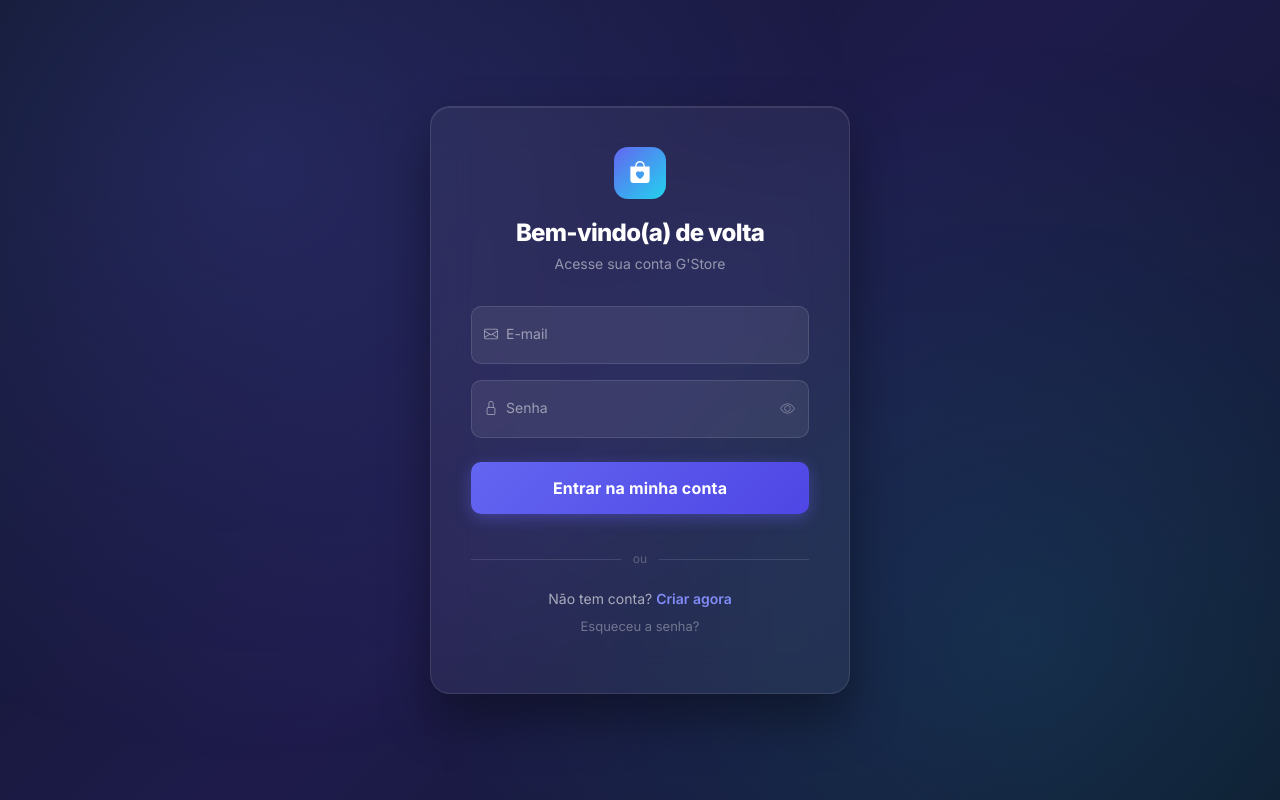
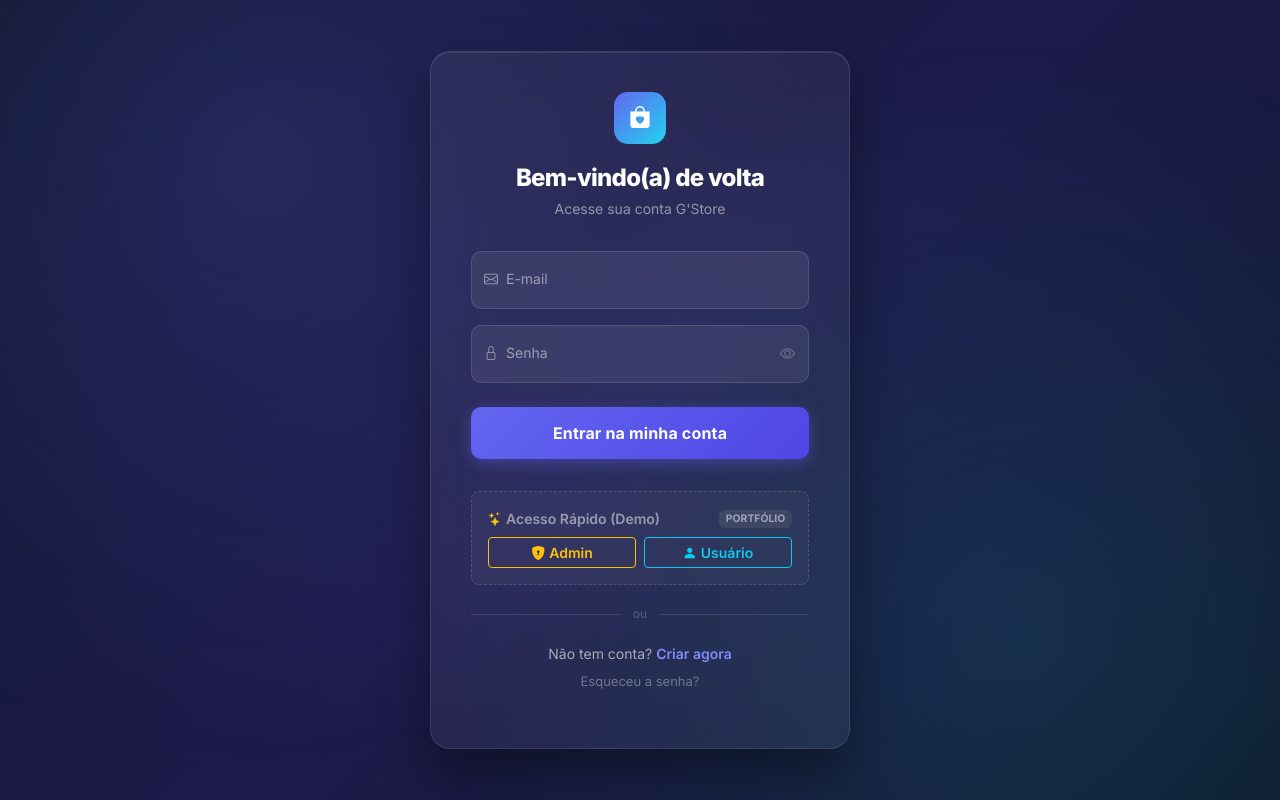
Before and after one commit to moaaskt/loja-virtual-codeigniter, a CodeIgniter 4 app: template app/Views/auth/login.php in a window 1280 px wide. Run offline with PHP 8.4 and a stand-in for CodeIgniter, Linux system fonts and the light colour scheme; the template is opened without the code that fills it, so the values that code supplies are empty; some libraries are stand-ins or nearby versions.

Commit message:
feat: add quick demo access buttons to login page for auto-filling credentials

```diff
--- a/app/Views/auth/login.php
+++ b/app/Views/auth/login.php
@@ -266,6 +266,23 @@
 
         <?= form_close() ?>
 
+        <div class="demo-access-box mt-3 p-3 rounded-3" style="background: rgba(255, 255, 255, 0.04); border: 1px dashed rgba(255, 255, 255, 0.15);">
+            <div class="d-flex align-items-center justify-content-between mb-2">
+                <span class="text-white-50 small fw-semibold">
+                    <i class="bi bi-stars text-warning me-1"></i>Acesso Rápido (Demo)
+                </span>
+                <span class="badge bg-secondary bg-opacity-25 text-white-50" style="font-size: 0.65rem;">PORTFÓLIO</span>
+            </div>
+            <div class="d-grid gap-2 d-sm-flex">
+                <button type="button" class="btn btn-sm btn-outline-warning w-100 fw-semibold d-flex align-items-center justify-content-center gap-1" id="btn-auto-admin">
+                    <i class="bi bi-shield-lock-fill"></i> Admin
+                </button>
+                <button type="button" class="btn btn-sm btn-outline-info w-100 fw-semibold d-flex align-items-center justify-content-center gap-1" id="btn-auto-user">
+                    <i class="bi bi-person-fill"></i> Usuário
+                </button>
+            </div>
+        </div>
+
         <div class="divider">ou</div>
 
         <p class="auth-link text-center mb-1">
@@ -281,12 +298,27 @@
     <script src="https://cdn.jsdelivr.net/npm/bootstrap@5.3.3/dist/js/bootstrap.bundle.min.js"></script>
     <script>
         const senhaInput = document.getElementById('senha');
+        const emailInput = document.getElementById('email');
         const eyeIcon    = document.getElementById('eye-icon');
+        const loginForm  = document.querySelector('form');
+
         document.getElementById('toggle-senha').addEventListener('click', function () {
             const isText = senhaInput.type === 'text';
             senhaInput.type = isText ? 'password' : 'text';
             eyeIcon.className = isText ? 'bi bi-eye' : 'bi bi-eye-slash';
         });
+
+        document.getElementById('btn-auto-admin').addEventListener('click', function() {
+            emailInput.value = 'admin@admin.com';
+            senhaInput.value = '123456';
+            if (loginForm) loginForm.submit();
+        });
+
+        document.getElementById('btn-auto-user').addEventListener('click', function() {
+            emailInput.value = 'user@free.com';
+            senhaInput.value = '112233';
+            if (loginForm) loginForm.submit();
+        });
     </script>
 </body>
 
```
